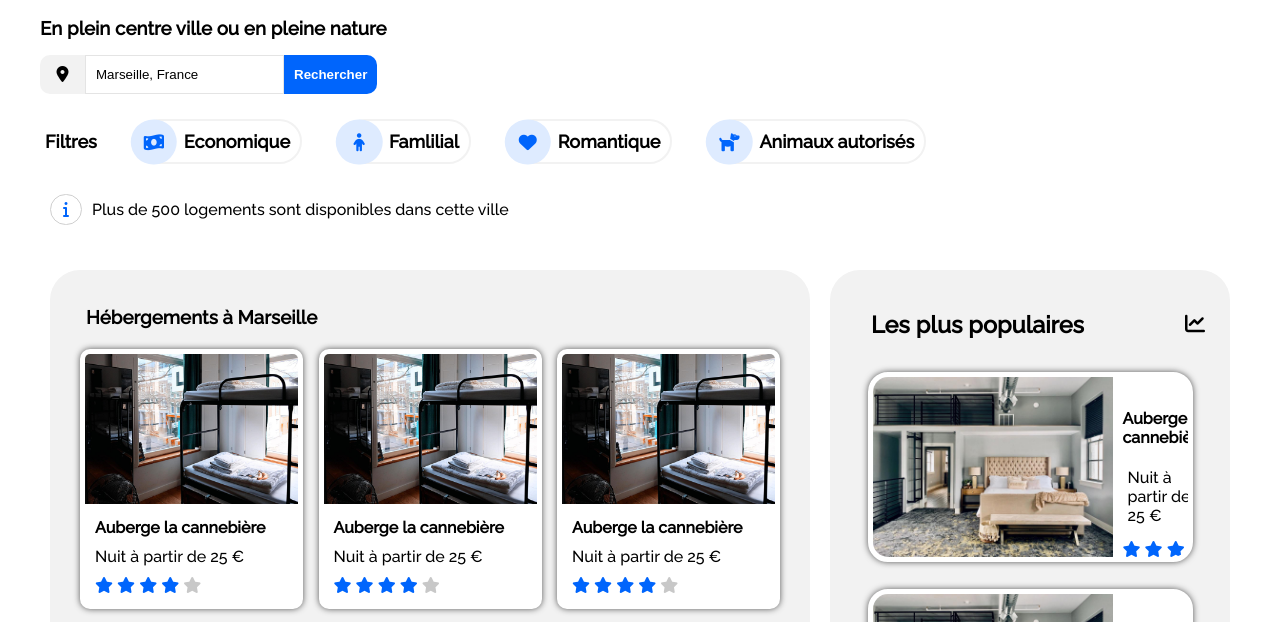
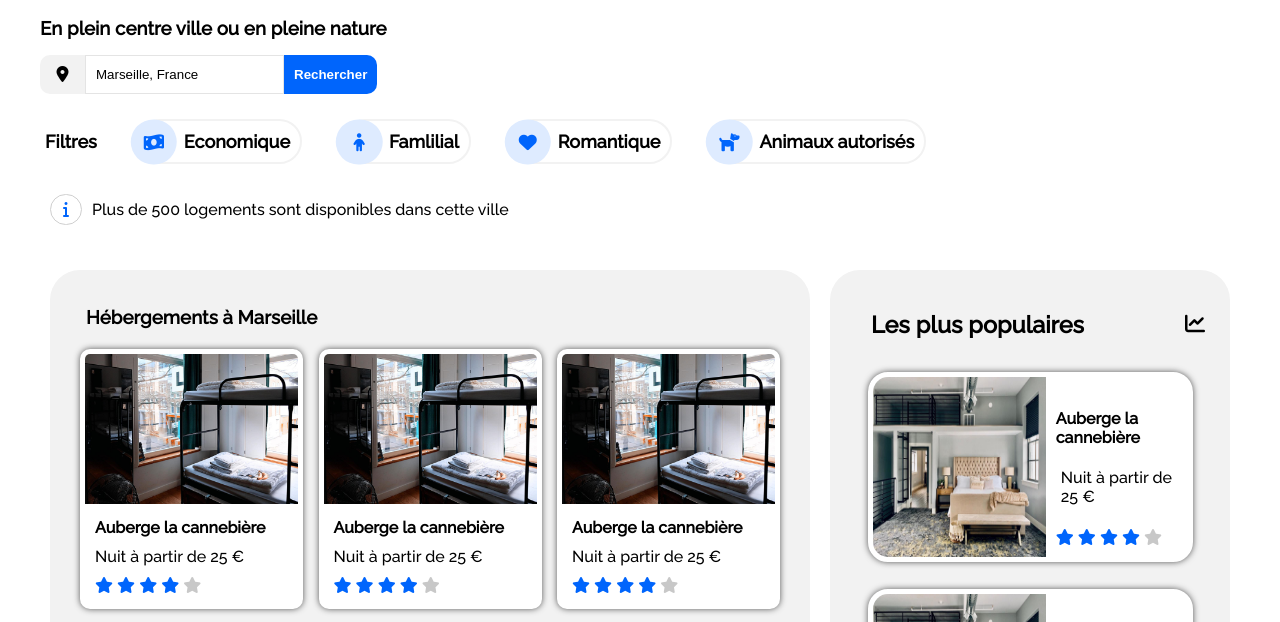
Before and after one commit to Gwendolabendooo/GL_P2_transformez-une-maquette-en-site-web-avec-html-css, a plain HTML site: page index.html in a window 1280 px wide. Shown: the part 125-747 px from the top of the page. Drawn offline with Linux system fonts and the light colour scheme.

Commit message:
v-mobile

```diff
--- a/style.css
+++ b/style.css
@@ -378,6 +378,9 @@ footer{
     height: auto!important;
     font-size: 20px;
 }
+.populaire > img{
+    width: 55%;
+}
 
 @media only screen and (max-width: 600px) {
     nav{
```
